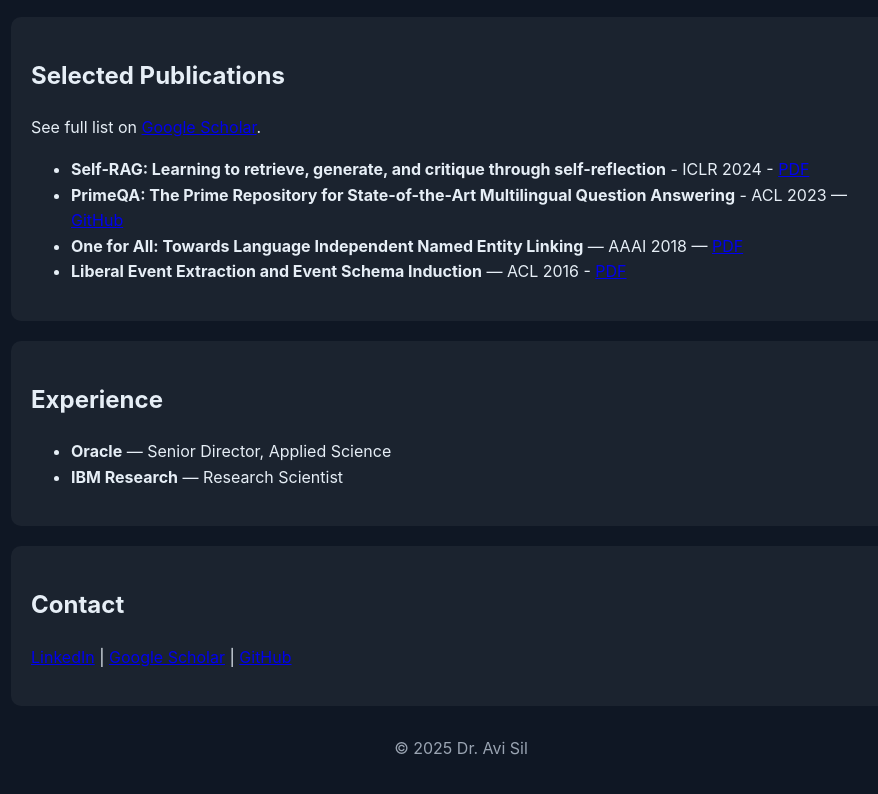
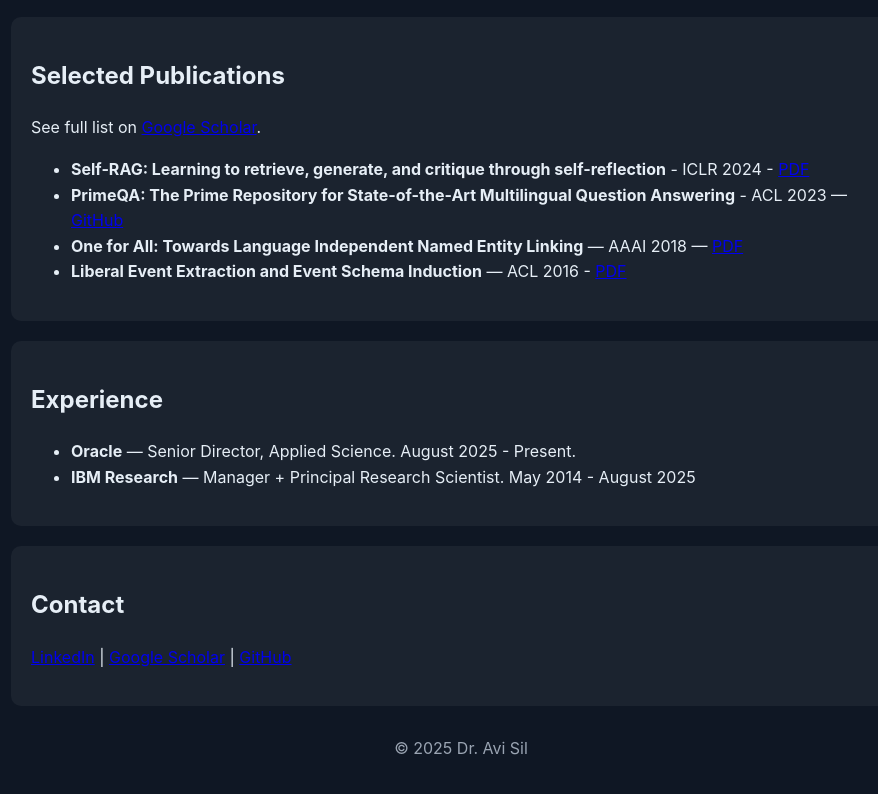
Before and after one commit to avisil/avisil.github.io, a plain HTML site: page index.html in a window 1280 px wide. Shown: the part 1161-1955 px from the top of the page, without its empty margins (179-1057 px from the left). Drawn offline with Linux system fonts and the light colour scheme.

Commit message:
Update index.html

```diff
--- a/index.html
+++ b/index.html
@@ -58,8 +58,8 @@
       <section>
         <h2>Experience</h2>
         <ul>
-          <li><strong>Oracle</strong> — Senior Director, Applied Science</li>
-          <li><strong>IBM Research</strong> — Research Scientist</li>
+          <li><strong>Oracle</strong> — Senior Director, Applied Science. August 2025 - Present.</li>
+          <li><strong>IBM Research</strong> — Manager + Principal Research Scientist. May 2014 - August 2025</li>
         </ul>
       </section>
 
```
